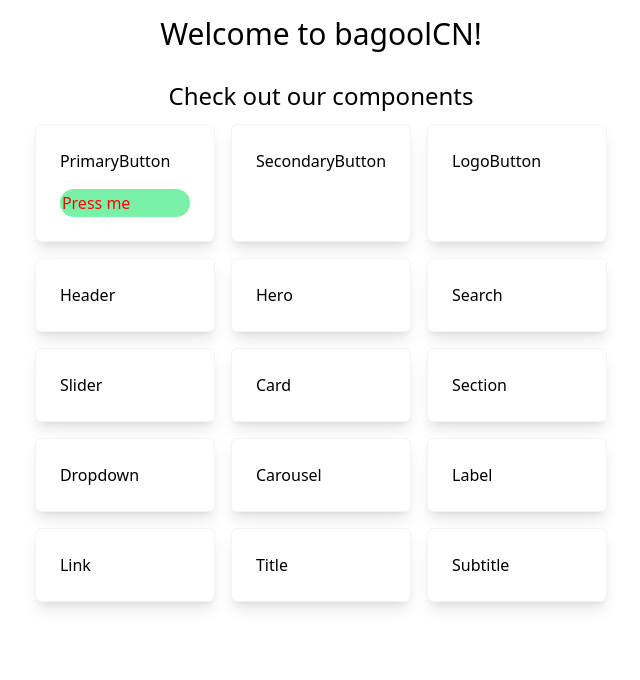
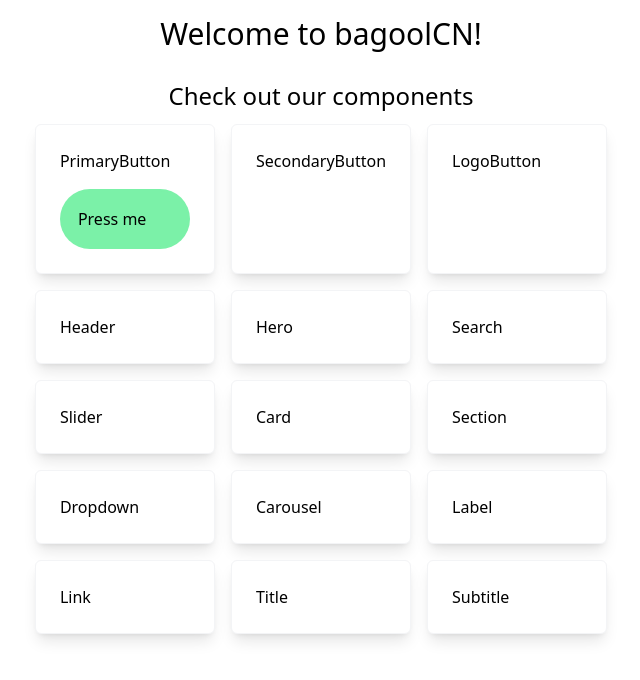
Before and after one commit to bcatalfo/bagoolCN, a React (Vite) app: page / in a window 1280 px wide. Shown: the top 680 px of the page, without its empty margins (319-959 px from the left). Built offline with nearby package versions, Linux system fonts and the light colour scheme.

Commit message:
Added more CSS for the PrimaryButton.

```diff
--- a/src/primary-button.tsx
+++ b/src/primary-button.tsx
@@ -6,8 +6,10 @@ export default function PrimaryButton({
   children: React.ReactNode;
 }) {
   return (
-    <a className="w-full rounded-full bg-green-300">
-      <div className="bg-green-300">{children}</div>
+    <a className="w-full rounded-full bg-green-300 hover:bg-transparent">
+      <div className="bg-green-300 flex items-center text-balance py-4 px-4 text-black gap-4">
+        {children}
+      </div>
     </a>
   );
 }
```
